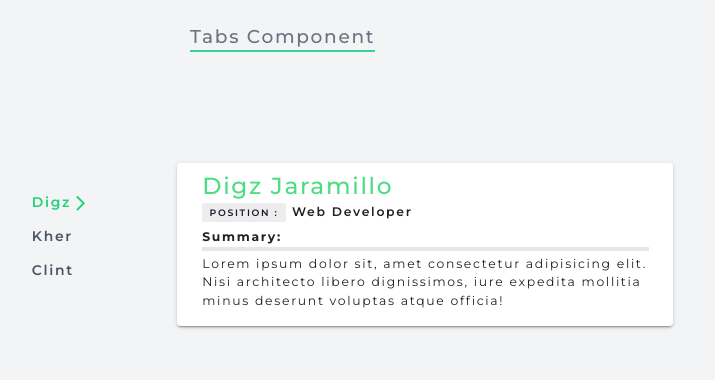
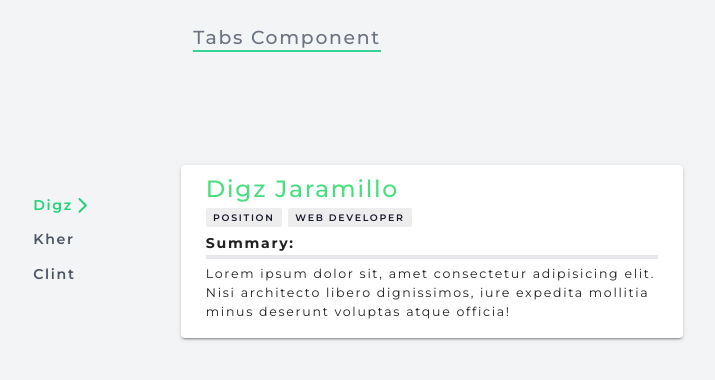
Before and after one commit to Digzcod/nextjs-gym, a Next.js app: page /02-tabs in a window 1280 px wide. Shown: the top 380 px of the page, without its empty margins (112-827 px from the left). Built offline with nearby package versions, Linux system fonts and the light colour scheme.

Commit message:
new commits

```diff
--- a/app/components/02--tabs/Clint.tsx
+++ b/app/components/02--tabs/Clint.tsx
@@ -7,12 +7,12 @@ export default function Clint() {
        <section>
         <p className="text-green-400 text-3xl font-medium">Clint Jabagat</p>
         <div className="flex items-center my-1">
-          <p className="btn btn-xs">Position :</p>
-          <p className="ml-2 font-semibold">General Manager</p>
+          <p className="btn btn-xs">Position</p>
+          <p className=" btn btn-xs ml-2 font-semibold">General Manager</p>
         </div>
         <div className="grid my-2">
-          <p className="font-bold border-b-4">Summary:</p>
-          <p className="max-w-xl mt-[.3rem]">
+          <p className="font-bold border-b-4 text-lg">Summary:</p>
+          <p className="max-w-xl mt-3">
             Lorem ipsum dolor sit, amet consectetur adipisicing elit.
             Nisi architecto libero dignissimos,
             iure expedita mollitia minus deserunt voluptas atque officia!
--- a/app/components/02--tabs/Digz.tsx
+++ b/app/components/02--tabs/Digz.tsx
@@ -8,13 +8,13 @@ export default function Digz() {
     <ContentLayout>
       <section>
         <p className="text-green-400 text-3xl font-medium">Digz Jaramillo</p>
-        <div className="flex items-center my-1">
-          <p className="btn btn-xs">Position :</p>
-          <p className="ml-2 font-semibold">Web Developer</p>
+        <div className="flex items-center my-[.4rem]">
+          <p className="btn btn-xs">Position</p>
+          <p className="btn btn-xs ml-2 font-semibold">Web Developer</p>
         </div>
         <div className="grid my-2">
-          <p className="font-bold border-b-4">Summary:</p>
-          <p className="max-w-xl mt-[.3rem]">
+          <p className="font-bold border-b-4 text-lg">Summary:</p>
+          <p className="max-w-xl mt-2">
             Lorem ipsum dolor sit, amet consectetur adipisicing elit.
             Nisi architecto libero dignissimos,
             iure expedita mollitia minus deserunt voluptas atque officia!
--- a/app/components/02--tabs/Kher.tsx
+++ b/app/components/02--tabs/Kher.tsx
@@ -7,13 +7,13 @@ export default function Kher() {
     <ContentLayout>
        <section>
         <p className="text-green-400 text-3xl font-medium">Kher Jabagat</p>
-        <div className="flex items-center my-1">
-          <p className="btn btn-xs">Position :</p>
-          <p className="ml-2 font-semibold">Graphics Animator</p>
+        <div className="flex items-center my-[.4rem]">
+          <p className="btn btn-xs">Position</p>
+          <p className="ml-2 font-semibold btn btn-xs">Graphics Animator</p>
         </div>
         <div className="grid my-2">
-          <p className="font-bold border-b-4">Summary:</p>
-          <p className="max-w-xl mt-[.3rem]">
+          <p className="font-bold border-b-4 text-lg">Summary:</p>
+          <p className="max-w-xl mt-2">
             Lorem ipsum dolor sit, amet consectetur adipisicing elit.
             Nisi architecto libero dignissimos,
             iure expedita mollitia minus deserunt voluptas atque officia!
--- a/app/globals.css
+++ b/app/globals.css
@@ -4,10 +4,11 @@
 
 
 html {
-  font-size: 77.5%;
+  font-size: 78.5%;
   letter-spacing: 1.7px;
 }
 
 body {
   background-color: "#fefe";
+  line-height: 150%;
 }
```
Also changed, not shown: 1 other file (tests, documents, lock files or other folders).
